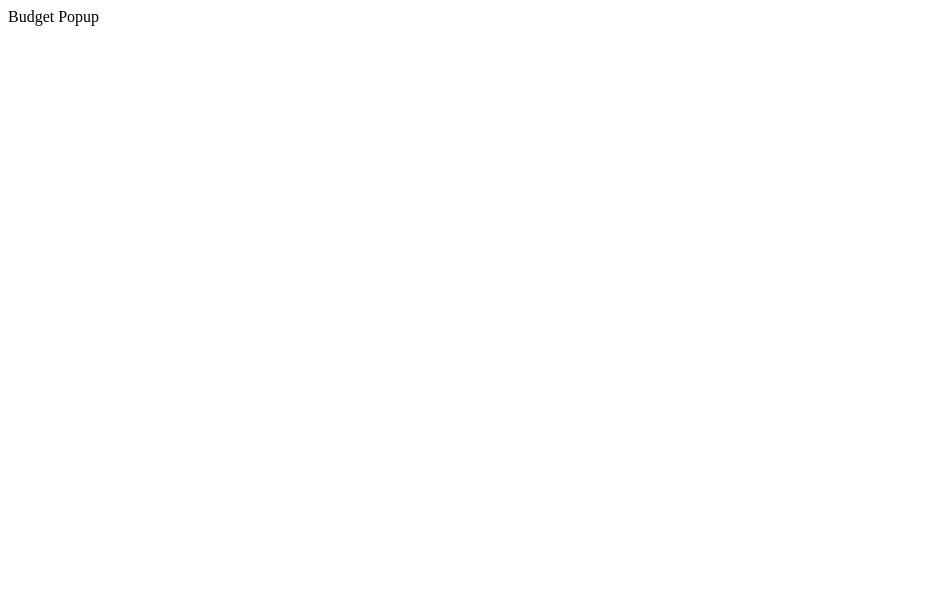
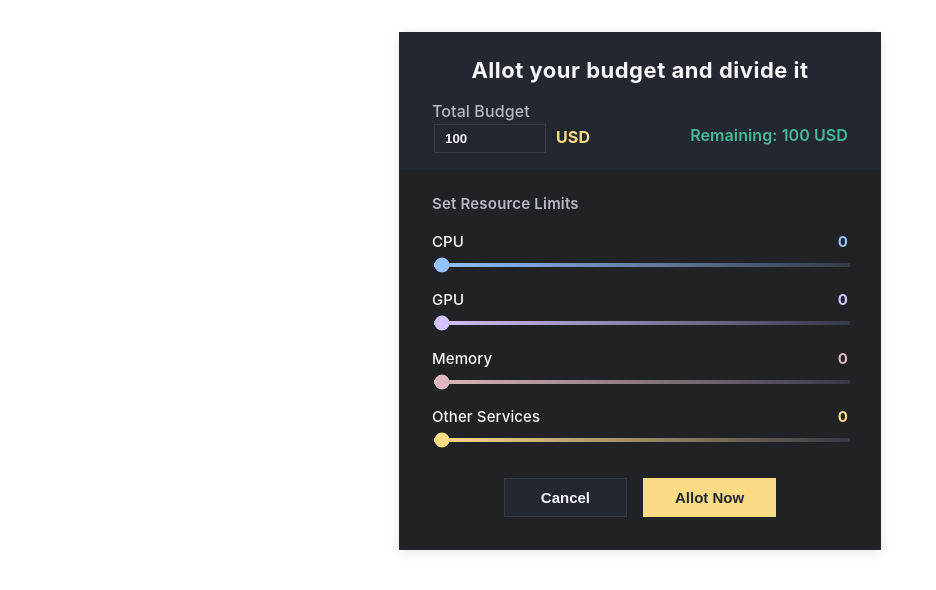
Before and after one commit to rugs07/budget-allocation, a React (Vite) app: page / in a window 1280 px wide. Shown: the top 590 px of the page, without its empty margins (0-936 px from the left). Built offline with nearby package versions, Linux system fonts and the light colour scheme.

Commit message:
UI updates

```diff
--- a/src/App.jsx
+++ b/src/App.jsx
@@ -1,6 +1,6 @@
 import React from "react";
-import BudgetPopup from "./BudgetPopupTemplate"; // Uncomment to use template
-// import BudgetPopup from "./BudgetPopup"; // Solution
+// import BudgetPopup from "./BudgetPopupTemplate"; // Uncomment to use template
+import BudgetPopup from "./BudgetPopup"; // Solution
 
 function App() {
   return (
--- a/src/BudgetPopup.jsx
+++ b/src/BudgetPopup.jsx
@@ -9,7 +9,7 @@ const resourceList = [
 
 const setSliderBackground = () => {};
 
-const COLORS = ["#4F8EF7", "#F76C5E", "#43D9AD", "#F7C948"];
+const COLORS = ["#93C2FF", "#D3C2FF", "#DCB7BC", "#FBDB86"];
 
 export default function BudgetPopup() {
   const [maxLimit, setMaxLimit] = useState(100);
@@ -111,8 +111,10 @@ export default function BudgetPopup() {
           fontWeight: 700,
           fontSize: 22,
           letterSpacing: 0.5,
-          color: "#F5F6FA"
-        }}>Allot your budget and divide it later</h2>
+          color: "#F5F6FA",
+          justifyContent: "center",
+          display: "flex"
+        }}>Allot your budget and divide it</h2>
         <div style={{ marginTop: 18, display: "flex", alignItems: "center", gap: 18 }}>
           <label style={{ flex: 1, fontWeight: 500, color: "#B5B8C5" }}>
             Total Budget
@@ -122,7 +124,8 @@ export default function BudgetPopup() {
               value={maxLimit}
               onChange={e => setMaxLimit(Number(e.target.value) || 1)}
               style={{
-                marginLeft: 10,
+                marginLeft: 2,
+                marginTop: 3,
                 width: 90,
                 background: "#23272F",
                 color: "#F5F6FA",
@@ -133,9 +136,9 @@ export default function BudgetPopup() {
                 borderRadius: 0,
               }}
             />
-            <span style={{ marginLeft: 8, color: "#F7C948", fontWeight: 700 }}>USD</span>
+            <span style={{ marginLeft: 10, color: "#FBDB86", fontWeight: 700 }}>USD</span>
           </label>
-          <div style={{ flex: 1, textAlign: "right", color: remaining === 0 ? "#F76C5E" : "#43D9AD", fontWeight: 600 }}>
+          <div style={{ flex: 1, textAlign: "right",marginTop: 15, color: remaining === 0 ? "#e28179ff" : "#43bd98ff", fontWeight: 600 }}>
             {remaining === 0
               ? "All budget allotted"
               : `Remaining: ${remaining} USD`}
@@ -174,7 +177,7 @@ export default function BudgetPopup() {
             />
           </div>
         ))}
-        <div style={{ display: "flex", justifyContent: "flex-end", gap: 16, marginTop: 32 }}>
+        <div style={{ display: "flex", justifyContent: "center", gap: 16, marginTop: 32 }}>
           <button style={{
             background: "#23272F",
             color: "#F5F6FA",
@@ -187,7 +190,7 @@ export default function BudgetPopup() {
             transition: "background 0.2s, color 0.2s",
           }}>Cancel</button>
           <button style={{
-            background: "#F7C948",
+            background: "#FBDB86",
             color: "#23272F",
             border: "none",
             padding: "10px 32px",
```
